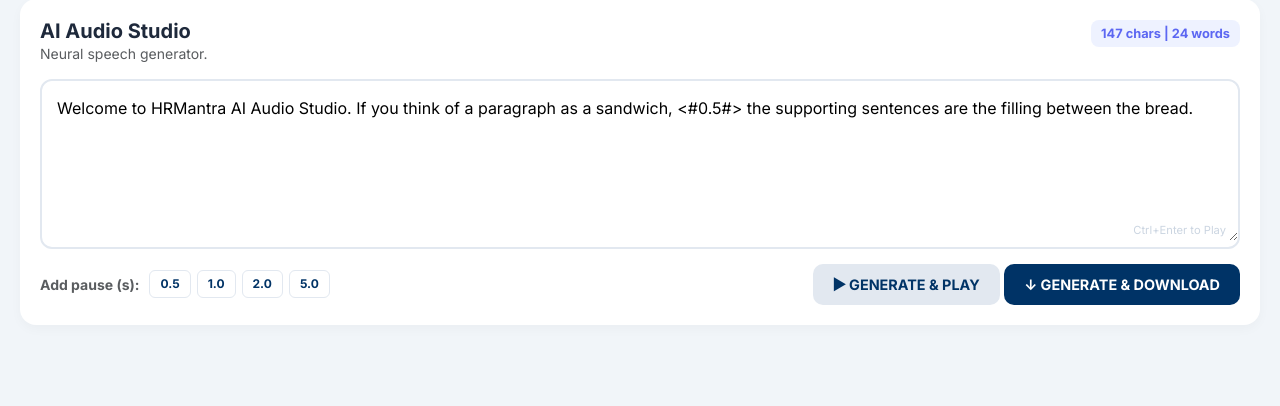
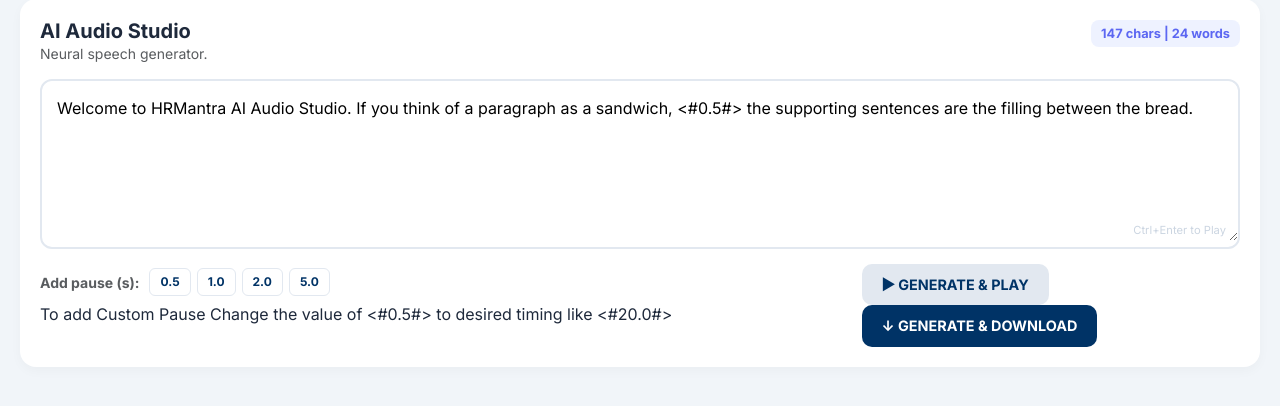
Before and after one commit to tusharkondvilkar/Multiple-text-to-voice, a Flask app: page / in a window 1280 px wide. Shown: the part 82-488 px from the top of the page. Run offline with Flask 3, Linux system fonts and the light colour scheme; parts of the project's set-up code (start-up, migrations or seed data) failed here and were passed over.

Commit message:
Update index.html

```diff
--- a/templates/index.html
+++ b/templates/index.html
@@ -190,6 +190,7 @@
                 <button class="pause-btn" onclick="insertTag('1.0')">1.0</button>
                 <button class="pause-btn" onclick="insertTag('2.0')">2.0</button>
                 <button class="pause-btn" onclick="insertTag('5.0')">5.0</button>
+                <p>To add Custom Pause Change the value of <#0.5#> to desired timing like <#20.0#> </p>
             </div>
             <div class="action-buttons-group">
                 <button class="btn-action btn-play" id="playBtn" onclick="generate(true)">▶ GENERATE & PLAY</button>
```
